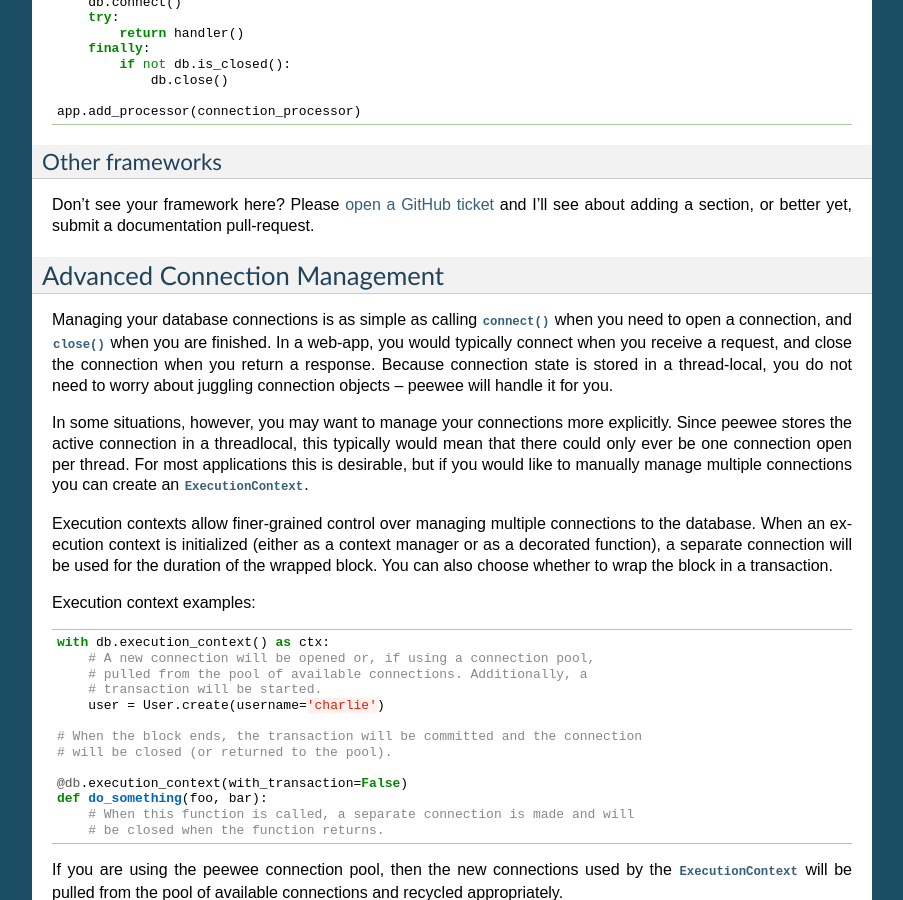
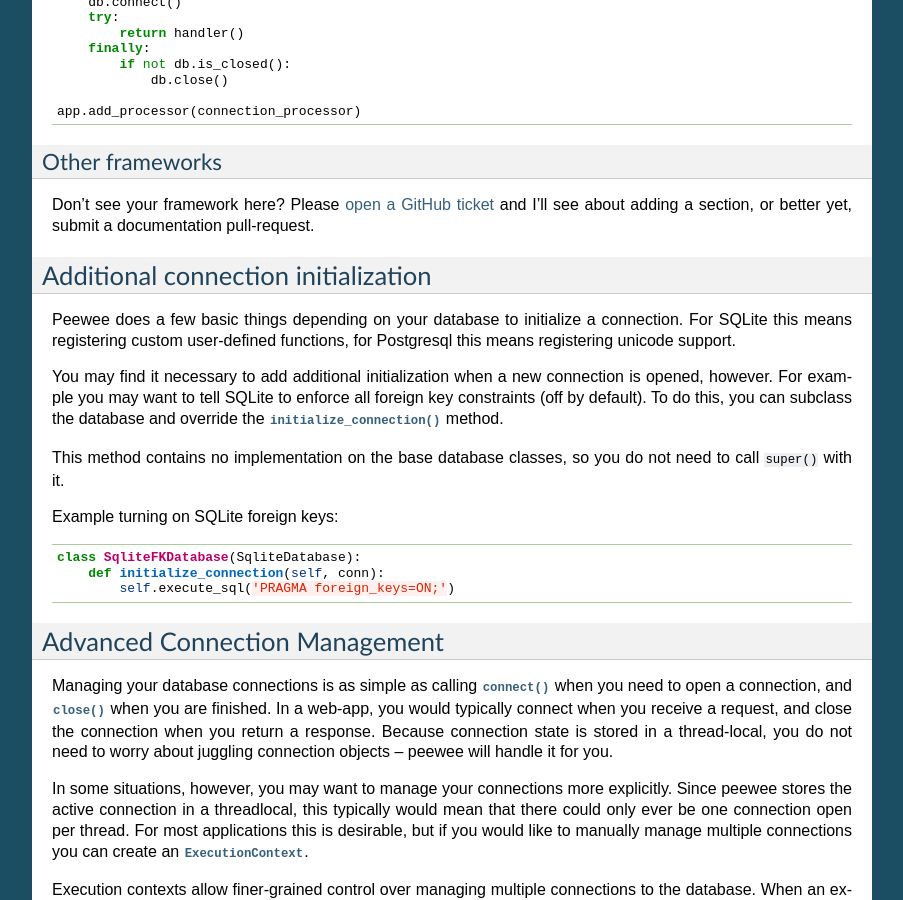
Before and after one commit to coleifer/peewee, a Sphinx documentation site: the page built from docs/peewee/database.rst, in a window 1280 px wide and 900 px high, scrolled down 10775 px. Shown: the whole window, without its empty margins (198-1101 px from the left). Built offline with Sphinx 7.4.7, drawn with Linux system fonts in a browser that asks for light colours; pages that are not in the unit, such as notebooks, are missing from menus; some of the changed text lies outside the part shown.

Commit message:
Add hook for initializing new conns, fixes #550

```diff
--- a/docs/peewee/database.rst
+++ b/docs/peewee/database.rst
@@ -619,6 +619,23 @@ Other frameworks
 
 Don't see your framework here? Please `open a GitHub ticket <https://github.com/coleifer/peewee/issues/new>`_ and I'll see about adding a section, or better yet, submit a documentation pull-request.
 
+Additional connection initialization
+------------------------------------
+
+Peewee does a few basic things depending on your database to initialize a connection. For SQLite this means registering custom user-defined functions, for Postgresql this means registering unicode support.
+
+You may find it necessary to add additional initialization when a new connection is opened, however. For example you may want to tell SQLite to enforce all foreign key constraints (off by default). To do this, you can subclass the database and override the :py:meth:`~Database.initialize_connection` method.
+
+This method contains no implementation on the base database classes, so you do not need to call ``super()`` with it.
+
+Example turning on SQLite foreign keys:
+
+.. code-block:: python
+
+    class SqliteFKDatabase(SqliteDatabase):
+        def initialize_connection(self, conn):
+            self.execute_sql('PRAGMA foreign_keys=ON;')
+
 .. _advanced_connection_management:
 
 Advanced Connection Management
--- a/peewee.py
+++ b/peewee.py
@@ -2855,6 +2855,10 @@ class Database(object):
                     self.database,
                     **self.connect_kwargs)
                 self.__local.closed = False
+                self.initialize_connection(self.__local.conn)
+
+    def initialize_connection(self, conn):
+        pass
 
     def close(self):
         with self._conn_lock:
```
Also changed, not shown: docs/peewee/api.rst (+12 -0 lines), 1 other file.
